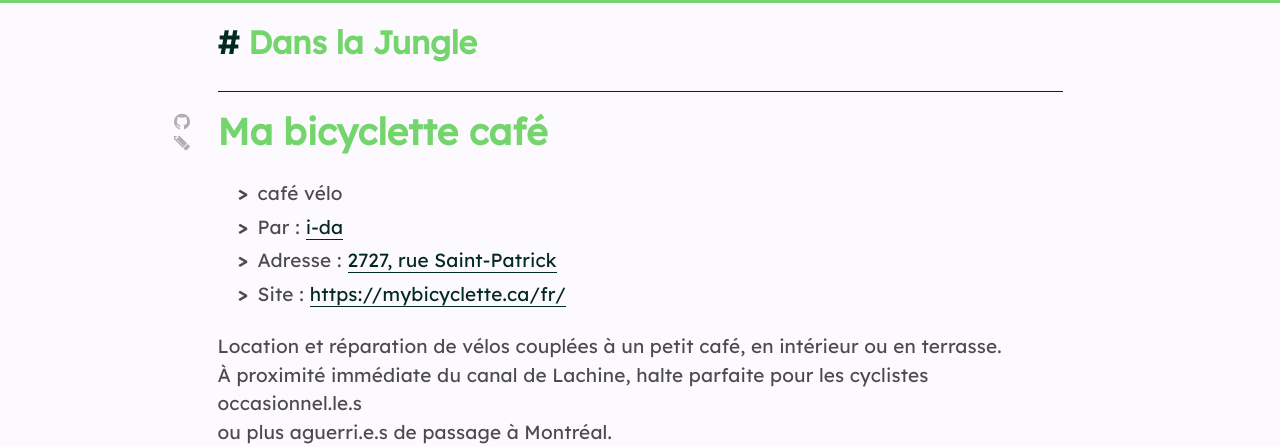
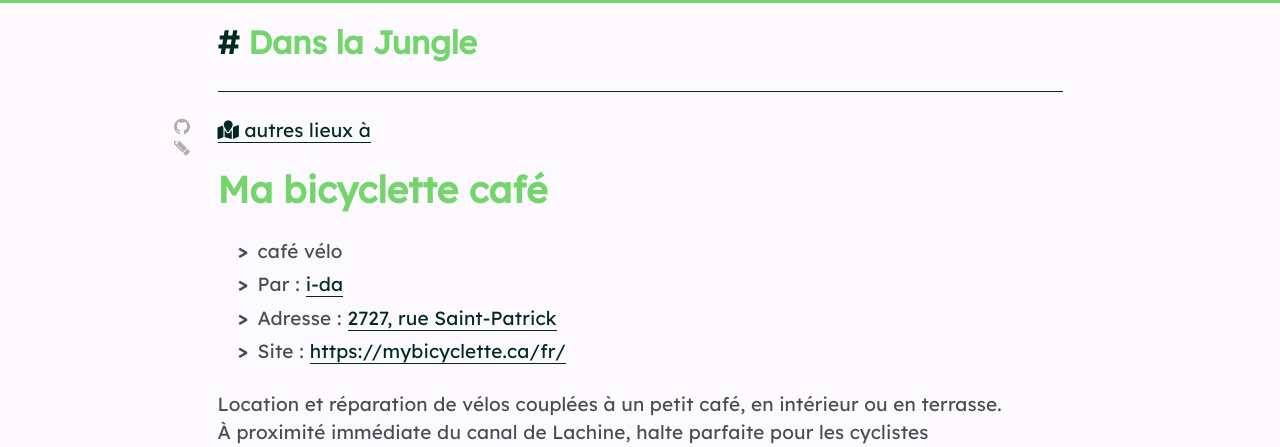
Before and after one commit to brutdethe/site, a Jekyll site: the page built from ma-bicyclette.md, in a window 1280 px wide, cut to the strip 0-447 px from the top of the page. Built offline with Jekyll 4.4.1, drawn with Linux system fonts in a browser that asks for light colours; nearby versions of some CDN libraries.

Commit message:
retour sur la liste des lieux

```diff
--- a/_layouts/location.html
+++ b/_layouts/location.html
@@ -4,6 +4,12 @@ layout: default
 
 {%- include aside.html -%}
 <article class="blobContent" data-title="content">
+  <p>
+    <a href="/{{ page.collection }}">
+      <i class="fas fa-map-marked" title="liste des lieux"></i> autres lieux à
+      {{ page.collection | capitalize }}</a
+    >
+  </p>
   <h1>{{ page.nom }}</h1>
   {%- include location-metas.html -%}
   {{ content }}
```
